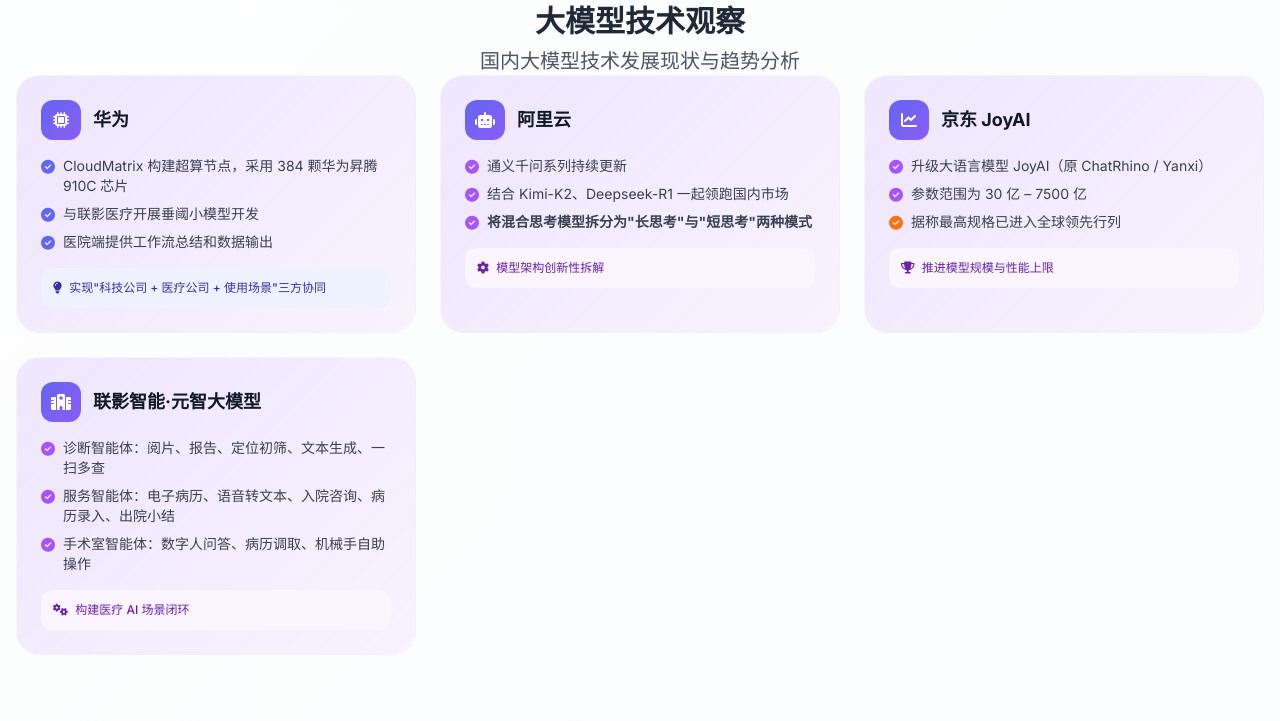
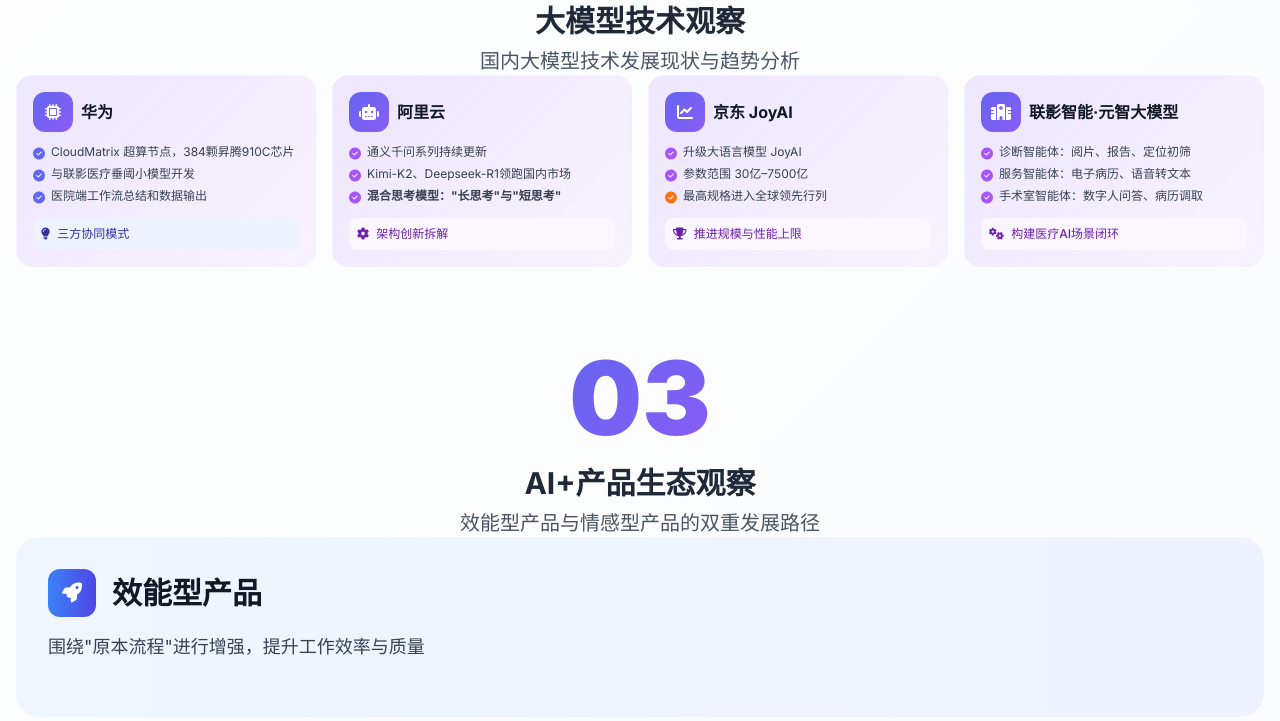
Before and after one commit to Jianan-Huang0609/WAIC_Site, a website: page index.html in a window 1280 px wide. Shown: the part 2026-2747 px from the top of the page. Drawn offline with nearby package versions, Linux system fonts and the light colour scheme.

Commit message:
feat: 优化页面细节 - 修复WAIC2025标题显示、调整间距、优化卡片布局、更新自我介绍

```diff
--- a/index.html
+++ b/index.html
@@ -129,7 +129,11 @@
                     <span class="inline-flex items-center">
                         <span class="mega-number">2</span>
                         <i class="fas fa-globe-americas globe-icon mx-2"></i>
-                        <span class="mega-number">9</span>
+                        <span class="mega-number">0</span>
+                        <i class="fas fa-globe-americas globe-icon mx-2"></i>
+                        <span class="mega-number">2</span>
+                        <i class="fas fa-globe-americas globe-icon mx-2"></i>
+                        <span class="mega-number">5</span>
                     </span>
                 </h1>
                 <p class="text-2xl md:text-3xl font-semibold text-white mb-4">World Artificial Intelligence Conference</p>
@@ -166,7 +170,7 @@
                  initial={{ opacity: 0, y: 30 }}
                  animate={{ opacity: 1, y: 0 }}
                  transition={{ duration: 0.8, delay: 0.4 }}
-                class="mt-20"
+                 class="mt-32"
              >
                 <a href="#content" class="inline-flex items-center px-10 py-5 bg-gradient-to-r from-indigo-500 to-purple-600 text-white font-semibold rounded-full hover:from-indigo-600 hover:to-purple-700 transition-all duration-300 transform hover:scale-105 shadow-lg backdrop-blur-sm">
                     <i class="fas fa-arrow-down mr-3"></i>
@@ -298,119 +302,119 @@
                 <p class="text-xl text-gray-600">国内大模型技术发展现状与趋势分析</p>
             </motion.div>
 
-            <div class="grid grid-cols-1 md:grid-cols-2 lg:grid-cols-3 gap-6">
-                <div class="bento-card bg-white rounded-3xl p-6 tech-gradient">
-                    <div class="flex items-center mb-4">
-                        <div class="small-tech-icon mr-3">
+                         <div class="grid grid-cols-1 md:grid-cols-2 lg:grid-cols-4 gap-4">
+                                 <div class="bento-card bg-white rounded-2xl p-4 tech-gradient">
+                     <div class="flex items-center mb-3">
+                         <div class="small-tech-icon mr-2">
                              <i class="fas fa-microchip"></i>
                          </div>
-                        <h4 class="text-lg font-bold text-gray-900">华为</h4>
+                         <h4 class="text-base font-bold text-gray-900">华为</h4>
                      </div>
-                    <ul class="space-y-2 text-sm text-gray-700">
+                     <ul class="space-y-1 text-xs text-gray-700">
                          <li class="flex items-start">
-                            <i class="fas fa-check-circle text-indigo-500 mt-1 mr-2"></i>
-                            <span>CloudMatrix 构建超算节点，采用 384 颗华为昇腾 910C 芯片</span>
+                             <i class="fas fa-check-circle text-indigo-500 mt-0.5 mr-1.5 text-xs"></i>
+                             <span>CloudMatrix 超算节点，384颗昇腾910C芯片</span>
                          </li>
                          <li class="flex items-start">
-                            <i class="fas fa-check-circle text-indigo-500 mt-1 mr-2"></i>
-                            <span>与联影医疗开展垂阈小模型开发</span>
+                             <i class="fas fa-check-circle text-indigo-500 mt-0.5 mr-1.5 text-xs"></i>
+                             <span>与联影医疗垂阈小模型开发</span>
                          </li>
                          <li class="flex items-start">
-                            <i class="fas fa-check-circle text-indigo-500 mt-1 mr-2"></i>
-                            <span>医院端提供工作流总结和数据输出</span>
+                             <i class="fas fa-check-circle text-indigo-500 mt-0.5 mr-1.5 text-xs"></i>
+                             <span>医院端工作流总结和数据输出</span>
                          </li>
                      </ul>
-                    <div class="mt-4 p-3 bg-indigo-50 rounded-xl">
+                     <div class="mt-3 p-2 bg-indigo-50 rounded-lg">
                          <p class="text-xs text-indigo-800 font-medium">
                              <i class="fas fa-lightbulb mr-1"></i>
-                            实现"科技公司 + 医疗公司 + 使用场景"三方协同
+                             三方协同模式
                          </p>
                      </div>
                  </div>
 
-                <div class="bento-card bg-white rounded-3xl p-6 tech-gradient">
-                    <div class="flex items-center mb-4">
-                        <div class="small-tech-icon mr-3">
+                                 <div class="bento-card bg-white rounded-2xl p-4 tech-gradient">
+                     <div class="flex items-center mb-3">
+                         <div class="small-tech-icon mr-2">
                              <i class="fas fa-robot"></i>
                          </div>
-                        <h4 class="text-lg font-bold text-gray-900">阿里云</h4>
+                         <h4 class="text-base font-bold text-gray-900">阿里云</h4>
                      </div>
-                    <ul class="space-y-2 text-sm text-gray-700">
+                     <ul class="space-y-1 text-xs text-gray-700">
                          <li class="flex items-start">
-                            <i class="fas fa-check-circle text-purple-500 mt-1 mr-2"></i>
+                             <i class="fas fa-check-circle text-purple-500 mt-0.5 mr-1.5 text-xs"></i>
                              <span>通义千问系列持续更新</span>
                          </li>
                          <li class="flex items-start">
-                            <i class="fas fa-check-circle text-purple-500 mt-1 mr-2"></i>
-                            <span>结合 Kimi-K2、Deepseek-R1 一起领跑国内市场</span>
+                             <i class="fas fa-check-circle text-purple-500 mt-0.5 mr-1.5 text-xs"></i>
+                             <span>Kimi-K2、Deepseek-R1领跑国内市场</span>
                          </li>
                          <li class="flex items-start">
-                            <i class="fas fa-check-circle text-purple-500 mt-1 mr-2"></i>
-                            <span><strong>将混合思考模型拆分为"长思考"与"短思考"两种模式</strong></span>
+                             <i class="fas fa-check-circle text-purple-500 mt-0.5 mr-1.5 text-xs"></i>
+                             <span><strong>混合思考模型："长思考"与"短思考"</strong></span>
                          </li>
                      </ul>
-                    <div class="mt-4 p-3 bg-purple-50 rounded-xl">
+                     <div class="mt-3 p-2 bg-purple-50 rounded-lg">
                          <p class="text-xs text-purple-800 font-medium">
                              <i class="fas fa-cog mr-1"></i>
-                            模型架构创新性拆解
+                             架构创新拆解
                          </p>
                      </div>
                  </div>
 
-                <div class="bento-card bg-white rounded-3xl p-6 tech-gradient">
-                    <div class="flex items-center mb-4">
-                        <div class="small-tech-icon mr-3">
+                                 <div class="bento-card bg-white rounded-2xl p-4 tech-gradient">
+                     <div class="flex items-center mb-3">
+                         <div class="small-tech-icon mr-2">
                              <i class="fas fa-chart-line"></i>
                          </div>
-                        <h4 class="text-lg font-bold text-gray-900">京东 JoyAI</h4>
+                         <h4 class="text-base font-bold text-gray-900">京东 JoyAI</h4>
                      </div>
-                    <ul class="space-y-2 text-sm text-gray-700">
+                     <ul class="space-y-1 text-xs text-gray-700">
                          <li class="flex items-start">
-                            <i class="fas fa-check-circle text-purple-500 mt-1 mr-2"></i>
-                            <span>升级大语言模型 JoyAI（原 ChatRhino / Yanxi）</span>
+                             <i class="fas fa-check-circle text-purple-500 mt-0.5 mr-1.5 text-xs"></i>
+                             <span>升级大语言模型 JoyAI</span>
                          </li>
                          <li class="flex items-start">
-                            <i class="fas fa-check-circle text-purple-500 mt-1 mr-2"></i>
-                            <span>参数范围为 30 亿 – 7500 亿</span>
+                             <i class="fas fa-check-circle text-purple-500 mt-0.5 mr-1.5 text-xs"></i>
+                             <span>参数范围 30亿–7500亿</span>
                          </li>
                          <li class="flex items-start">
-                            <i class="fas fa-check-circle text-orange-500 mt-1 mr-2"></i>
-                            <span>据称最高规格已进入全球领先行列</span>
+                             <i class="fas fa-check-circle text-orange-500 mt-0.5 mr-1.5 text-xs"></i>
+                             <span>最高规格进入全球领先行列</span>
                          </li>
                      </ul>
-                    <div class="mt-4 p-3 bg-purple-50 rounded-xl">
+                     <div class="mt-3 p-2 bg-purple-50 rounded-lg">
                          <p class="text-xs text-purple-800 font-medium">
                              <i class="fas fa-trophy mr-1"></i>
-                            推进模型规模与性能上限
+                             推进规模与性能上限
                          </p>
                      </div>
                  </div>
 
-                <div class="bento-card bg-white rounded-3xl p-6 tech-gradient">
-                    <div class="flex items-center mb-4">
-                        <div class="small-tech-icon mr-3">
+                                 <div class="bento-card bg-white rounded-2xl p-4 tech-gradient">
+                     <div class="flex items-center mb-3">
+                         <div class="small-tech-icon mr-2">
                              <i class="fas fa-hospital"></i>
                          </div>
-                        <h4 class="text-lg font-bold text-gray-900">联影智能·元智大模型</h4>
+                         <h4 class="text-base font-bold text-gray-900">联影智能·元智大模型</h4>
                      </div>
-                    <ul class="space-y-2 text-sm text-gray-700">
+                     <ul class="space-y-1 text-xs text-gray-700">
                          <li class="flex items-start">
-                            <i class="fas fa-check-circle text-purple-500 mt-1 mr-2"></i>
-                            <span>诊断智能体：阅片、报告、定位初筛、文本生成、一扫多查</span>
+                             <i class="fas fa-check-circle text-purple-500 mt-0.5 mr-1.5 text-xs"></i>
+                             <span>诊断智能体：阅片、报告、定位初筛</span>
                          </li>
                          <li class="flex items-start">
-                            <i class="fas fa-check-circle text-purple-500 mt-1 mr-2"></i>
-                            <span>服务智能体：电子病历、语音转文本、入院咨询、病历录入、出院小结</span>
+                             <i class="fas fa-check-circle text-purple-500 mt-0.5 mr-1.5 text-xs"></i>
+                             <span>服务智能体：电子病历、语音转文本</span>
                          </li>
                          <li class="flex items-start">
-                            <i class="fas fa-check-circle text-purple-500 mt-1 mr-2"></i>
-                            <span>手术室智能体：数字人问答、病历调取、机械手自助操作</span>
+                             <i class="fas fa-check-circle text-purple-500 mt-0.5 mr-1.5 text-xs"></i>
+                             <span>手术室智能体：数字人问答、病历调取</span>
                          </li>
                      </ul>
-                    <div class="mt-4 p-3 bg-purple-50 rounded-xl">
+                     <div class="mt-3 p-2 bg-purple-50 rounded-lg">
                          <p class="text-xs text-purple-800 font-medium">
                              <i class="fas fa-cogs mr-1"></i>
-                            构建医疗 AI 场景闭环
+                             构建医疗AI场景闭环
                          </p>
                      </div>
                  </div>
@@ -650,28 +654,7 @@
                         </div>
                     </div>
 
-                    <div class="group relative bg-white rounded-3xl p-6 shadow-lg hover:shadow-2xl transition-all duration-300 transform hover:-translate-y-2 border-l-4 border-cyan-500">
-                        <div class="flex items-start mb-4">
-                            <div class="text-3xl mr-4">🌆</div>
-                            <div class="flex-1">
-                                <h5 class="font-bold text-gray-900 text-lg mb-2">城市治理</h5>
-                                <div class="text-sm text-gray-600 leading-relaxed">
-                                    <p class="mb-2"><strong>基于Qwen的智慧系统：</strong></p>
-                                    <ul class="space-y-1 text-gray-600">
-                                        <li>• 智慧照明</li>
-                                        <li>• 智能眼镜</li>
-                                        <li>• 座舱、能源等</li>
-                                        <li>• AI渗透至城市基础设施层级</li>
-                                    </ul>
-                                </div>
-                            </div>
-                        </div>
-                        <div class="absolute top-4 right-4 opacity-0 group-hover:opacity-100 transition-opacity">
-                            <div class="w-8 h-8 bg-cyan-100 rounded-full flex items-center justify-center">
-                                <i class="fas fa-arrow-right text-cyan-600 text-sm"></i>
-                            </div>
-                        </div>
-                    </div>
+
                 </div>
             </div>
 
@@ -985,7 +968,7 @@
                 <!-- 用户名和介绍 -->
                 <div class="mb-6">
                                          <h4 class="text-2xl font-bold text-indigo-300 mb-2">@Jianan</h4>
-                    <p class="text-gray-300 text-lg">医械圈最懂AI的爱好艺术家</p>
+                     <p class="text-gray-300 text-lg">医械 RA 圈 · 最懂 AI · 爱游泳的辩论选手 🏊‍♀️</p>
                 </div>
 
                 <!-- 联系方式 -->
```
Lines whose indentation alone changed are shown as unchanged.
